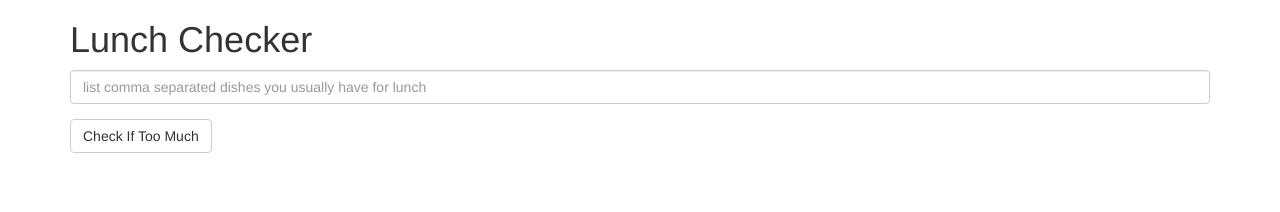
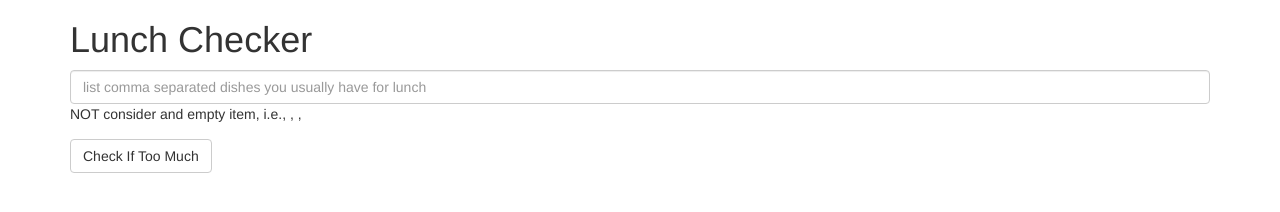
Before and after one commit to galessandro/angular-coursera, a plain HTML site: page solution-1/index.html in a window 1280 px wide. Drawn offline with nearby package versions, Linux system fonts and the light colour scheme.

Commit message:
not considering empty items

```diff
--- a/solution-1/index.html
+++ b/solution-1/index.html
@@ -20,6 +20,7 @@
              <input ng-model="dishes" id="lunch-menu" type="text"
              placeholder="list comma separated dishes you usually have for lunch"
              class="form-control border_{{messageColor}}">
+             NOT consider and empty item, i.e., , ,
          </div>
          <div class="form-group">
              <button ng-click="checkDishes()" class="btn btn-default">Check If Too Much</button>
```
